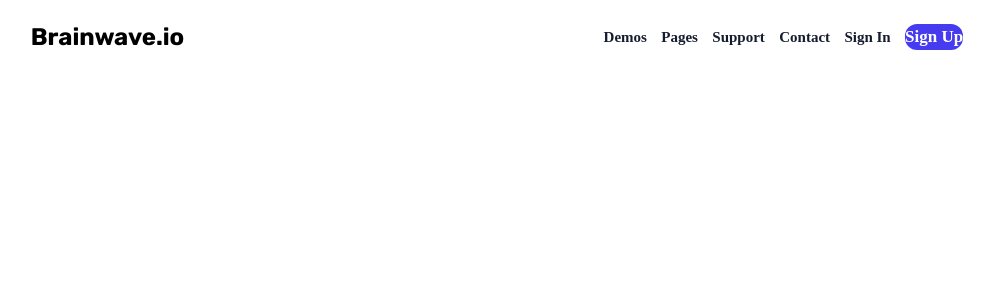
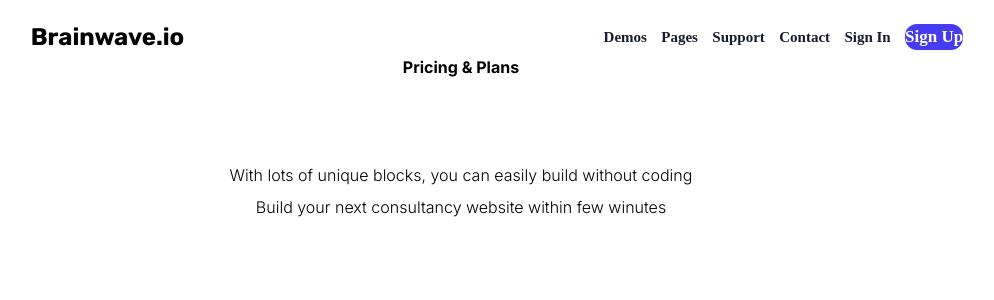
Before and after one commit to JoshuasProgramming/Sage, a Next.js app: page / in a window 1280 px wide. Shown: the top 300 px of the page, without its empty margins (179-1173 px from the left). Built offline with nearby package versions, Linux system fonts and the light colour scheme.

Commit message:
Finished the the hero section. Will adjust later if needed

```diff
--- a/src/app/components/hero.jsx
+++ b/src/app/components/hero.jsx
@@ -0,0 +1,17 @@
+import React from 'react'
+
+function Hero() {
+  return (
+    <section className='text-center items-center pt-73'>
+        {/* // Top of hero section */}
+        <h2 className='text-60 font-bold pb-20'>Pricing & Plans</h2>
+
+        {/* // Bottom of hero section */}
+        <p className='text-base leading-8 font-light'>With lots of unique blocks, you can easily build without coding <br /> Build your next consultancy website within few winutes</p>
+    </section>
+
+
+  )
+}
+
+export default Hero;
--- a/src/app/page.js
+++ b/src/app/page.js
@@ -113,11 +113,13 @@
 // }
 
 import Navigation from "./components/navigation"
+import Hero from "./components/hero"
 
 export default function Home(){
   return(
     <>
       <Navigation/>
+      <Hero/>
     </>
   )
 
```
